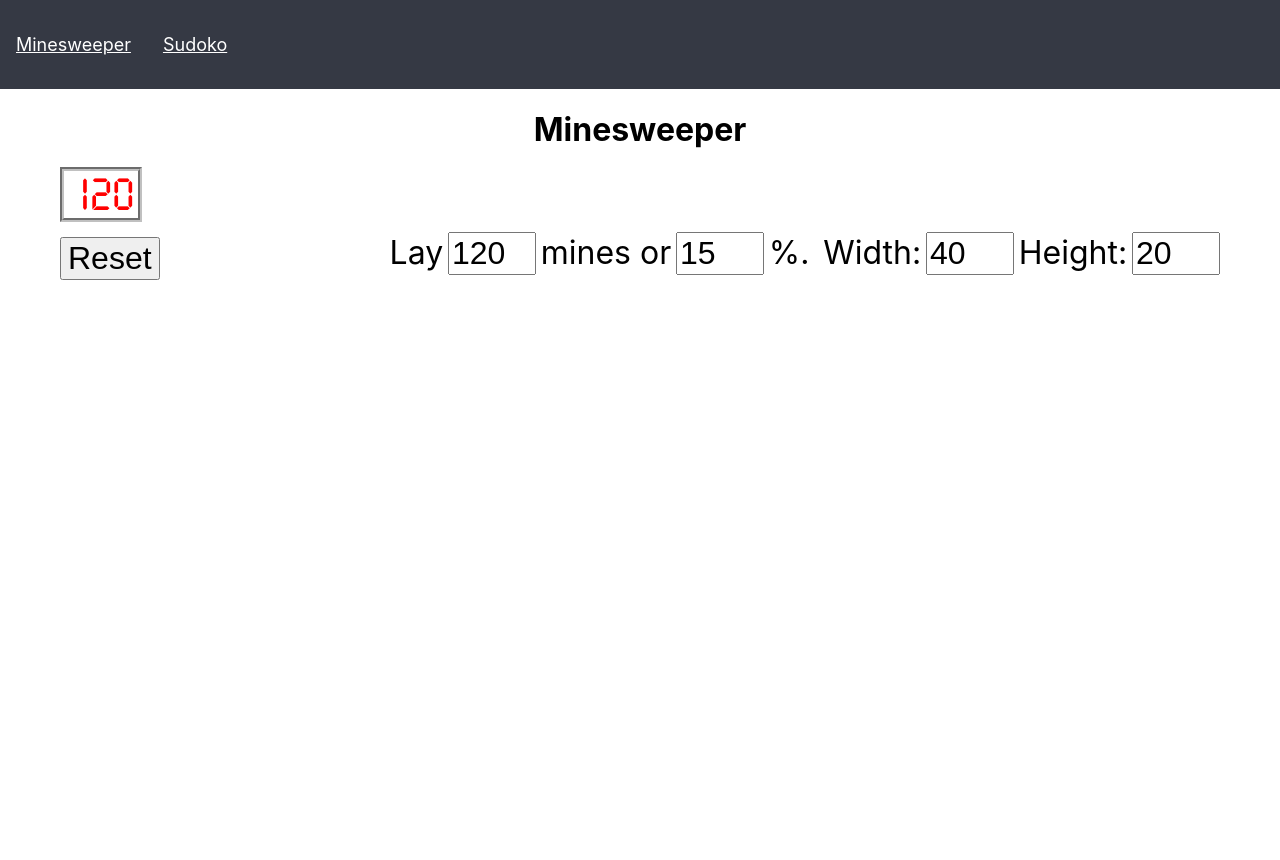
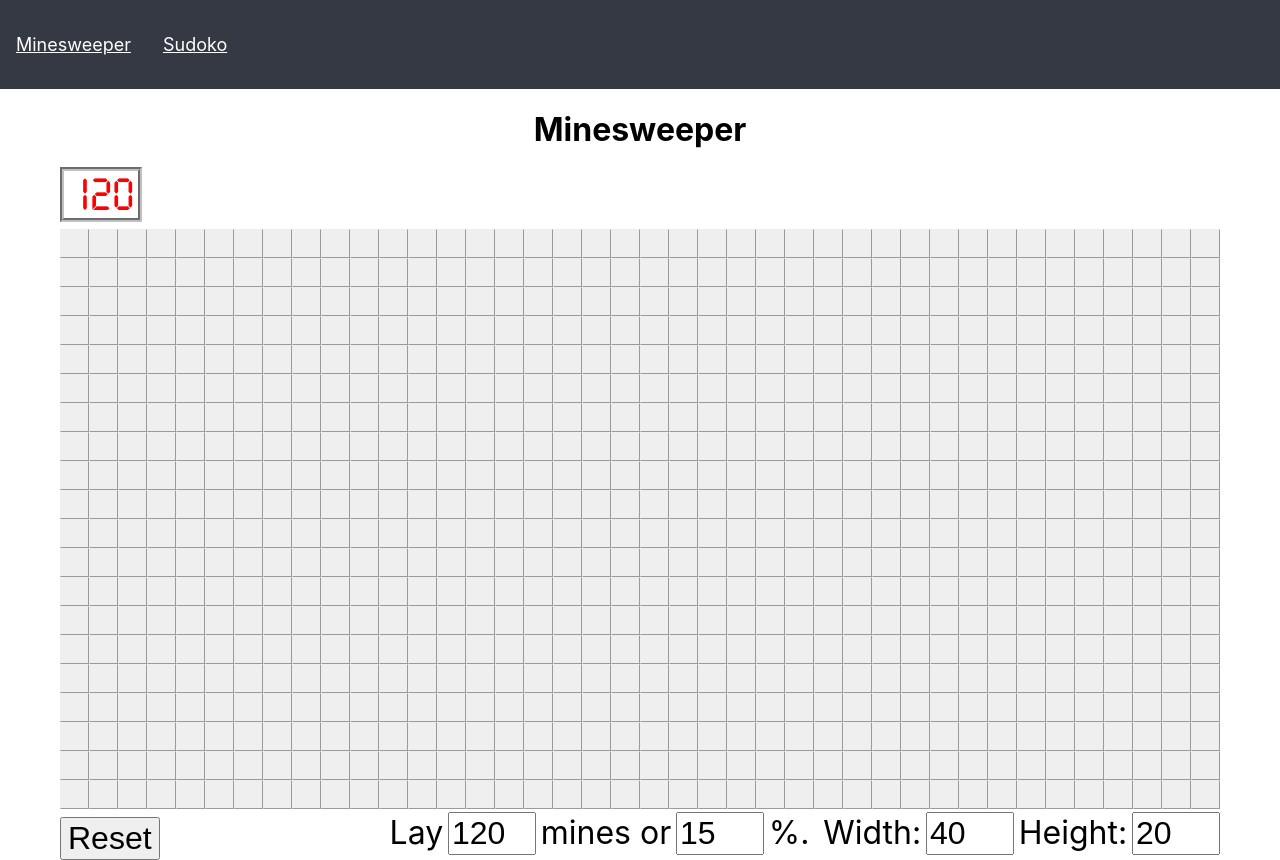
Before and after one commit to JasperKent/react-games, a React (Create React App) app: page / in a window 1280 px wide. Before the commit the page ends 800 px from the top, so only its background shows below. Built offline with nearby package versions, Linux system fonts and the light colour scheme.

Commit message:
Complete minesweeper context

```diff
--- a/src/Games/Minesweeper/Components/Field/Field.tsx
+++ b/src/Games/Minesweeper/Components/Field/Field.tsx
@@ -1,15 +1,13 @@
+import { useContext } from 'react';
+import { MinesweeperContext } from '../../contexts/MinesweeperContext';
 import { CellState } from '../../Logic/CellState';
 import { FieldStates } from '../../Logic/FieldStates';
 import { Cell } from '../Cell/Cell';
 import './Field.css';
 
-interface Props {
-    cells: CellState[][];
-    playing: 'playing' | 'won' | 'lost';
-    refresh: () => void;
-}
+export const Field = () => {
 
-export const Field = ({cells, playing, refresh}: Props) => {
+    const {playing, refresh, cells} = useContext(MinesweeperContext);
 
     const fieldStyle = { width: `${cells[0].length * FieldStates.CellWidth}px`};
 
--- a/src/Games/Minesweeper/Components/Minesweeper/Minesweeper.tsx
+++ b/src/Games/Minesweeper/Components/Minesweeper/Minesweeper.tsx
@@ -1,6 +1,4 @@
-import { useState } from "react";
 import { MinesweeperProvider } from "../../contexts/MinesweeperContext";
-import { FieldStates } from "../../Logic/FieldStates";
 import { BottomRow } from "../BottomRow/BottomRow";
 import { Field } from "../Field/Field";
 import { TopRow } from "../TopRow/TopRow";
@@ -15,11 +13,11 @@ export const Minesweeper = () => {
         <div className="game">
             <h1>Minesweeper</h1>
             <MinesweeperProvider
-                initHeight={initWidth}
-                initWidth={initHeight}
+                initHeight={initHeight}
+                initWidth={initWidth}
                 initCoverPercent={initCoverPercent}>
                 <TopRow></TopRow>
-                {/* <Field cells={cells} playing={playing} refresh={refresh}></Field>*/}
+                <Field></Field>
                 <BottomRow width={initWidth} height={initHeight} percent={initCoverPercent}></BottomRow>
             </MinesweeperProvider>
         </div>
--- a/src/Games/Minesweeper/contexts/MinesweeperContext.tsx
+++ b/src/Games/Minesweeper/contexts/MinesweeperContext.tsx
@@ -1,19 +1,18 @@
 import {createContext, PropsWithChildren, useState} from 'react';
+import { CellState } from '../Logic/CellState';
 import { FieldStates } from '../Logic/FieldStates';
 
 export interface MinesweeperData {
     playing: 'lost' | 'won' | 'playing';
     unexploded: number;
+    cells: CellState[][];
     reset: (width: number, height: number, coverCount: number) => void;
+    refresh: () => void;
 }
 
-export const DefaultMinesweeperData: MinesweeperData = {playing: 'won', unexploded: 0, reset: ()=>{}};
+export const DefaultMinesweeperData: MinesweeperData = {playing: 'won', unexploded: 0, reset: ()=>{}, refresh: ()=>{}, cells:[[]]};
 
-export const MinesweeperContext = createContext<MinesweeperData>({
-    playing: 'playing',
-    reset: () => {},
-    unexploded: 0
-});
+export const MinesweeperContext = createContext<MinesweeperData>(DefaultMinesweeperData);
 
 interface Props {
     initWidth: number;
@@ -43,7 +42,7 @@ export const MinesweeperProvider = ({children, initWidth, initHeight, initCoverP
     };
 
     return(
-        <MinesweeperContext.Provider value={{ unexploded, playing, reset }}>
+        <MinesweeperContext.Provider value={{ unexploded, playing, reset, cells, refresh }}>
             {children}
         </MinesweeperContext.Provider>
     );
```
Also changed, not shown: 1 other file (tests, documents, lock files or other folders).
